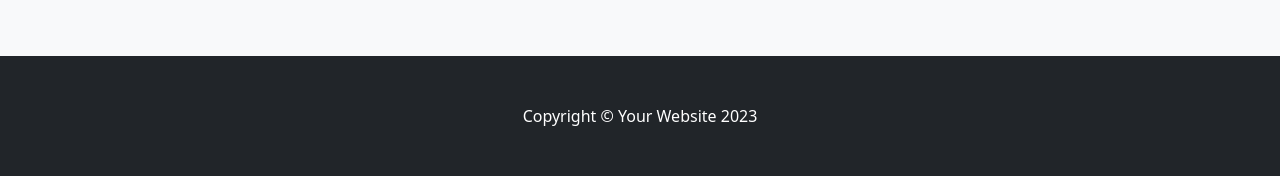
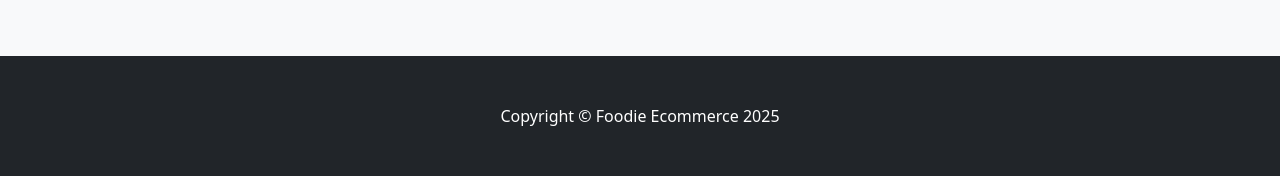
Before and after one commit to SuYeeMyatMoe/ecom, a Django app: page / in a window 1280 px wide. Shown: the part 1373-1549 px from the top of the page. Run offline with Django 5.2, Linux system fonts and the light colour scheme; grey boxes labelled with a size stand in for pictures from a placeholder-image service; some libraries are stand-ins or nearby versions.

Commit message:
Changing footer text

```diff
--- a/store/templates/home.html
+++ b/store/templates/home.html
@@ -278,7 +278,7 @@
     <footer class="py-5 bg-dark">
       <div class="container">
         <p class="m-0 text-center text-white">
-          Copyright &copy; Your Website 2023
+          Copyright &copy; Foodie Ecommerce 2025
         </p>
       </div>
     </footer>
```
